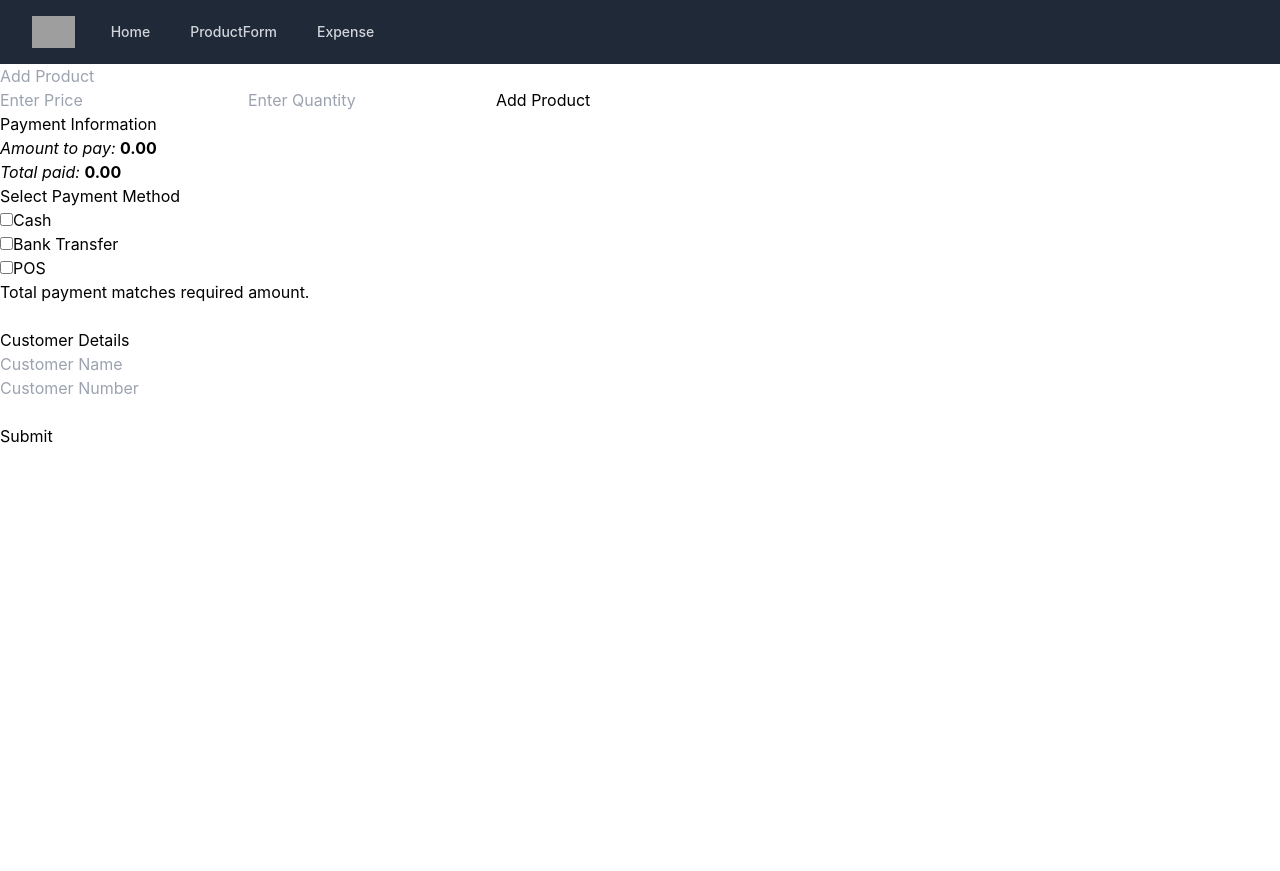
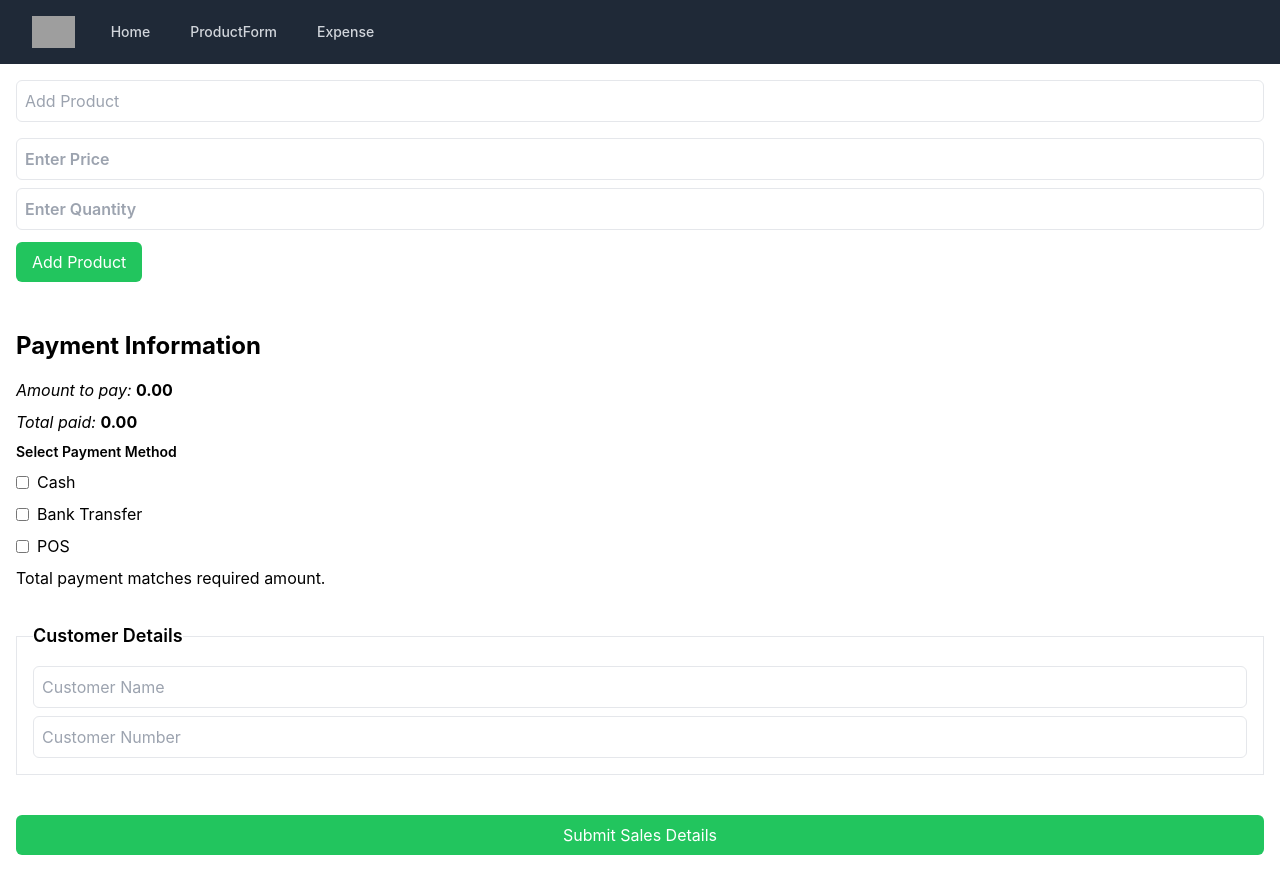
Before and after one commit to abiolatom/Eddietom, a React (Create React App) app: page / in a window 1280 px wide. Before the commit the page ends 800 px from the top, so only its background shows below. Built offline with nearby package versions, Linux system fonts and the light colour scheme; grey boxes are pictures that could not be loaded.

Commit message:
NavBar and TailWind Done

```diff
--- a/src/components/AddExpenseForm.js
+++ b/src/components/AddExpenseForm.js
@@ -59,8 +59,8 @@ const ExpenseForm = ({ addExpense }) => {
             type="number"
             id="amount"
             name="amount"
-            // className="w-full border p-2 rounded-md"
-            className="w-full border p-2 rounded-md appearance-none focus:outline-none focus:border-blue-500"
+            className="w-full border p-2 rounded-md"
+            //className="w-full border p-2 rounded-md appearance-none focus:outline-none focus:border-blue-500"
             value={amount}
             onChange={(e) => setAmount(e.target.value)}
             required
--- a/src/components/AddProduct.js
+++ b/src/components/AddProduct.js
@@ -139,7 +139,6 @@ const AddProduct = () => {
     console.log("selectedProducts after update:", updatedSelectedProducts);
   };
 
-
   const handleCancelSelectedProduct = () => {
     setProductName("");
     setProductPrice("");
@@ -156,8 +155,9 @@ const AddProduct = () => {
   };
 
   return (
-    <div className="container">
+    <div className="container mx-auto p-4">
       <form
+        className="mb-4"
         onSubmit={(event) =>
           selectedProduct
             ? handleUpdateSelectedProduct(event)
@@ -170,10 +170,12 @@ const AddProduct = () => {
           onChange={filterText}
           placeholder="Add Product"
           required
+          className="w-full p-2 border rounded-md font-semi-bold"
         />
-        <ul>
+        <ul className="mt-2">
           {suggestions.map((suggestion) => (
             <li
+              className="cursor-pointer hover:bg-gray-200 p-2 rounded-md"
               key={suggestion.id}
               onClick={() => handleSuggestionClick(suggestion)}
             >
@@ -183,6 +185,7 @@ const AddProduct = () => {
         </ul>
         <input
           value={productPrice}
+          className="w-full mt-2 p-2 border rounded-md font-semibold"
           type="text"
           onChange={handlePriceChange}
           placeholder="Enter Price"
@@ -193,55 +196,70 @@ const AddProduct = () => {
           value={productQuantity}
           type="text"
           onChange={handleQuantityChange}
+          className="w-full mt-2 p-2 border rounded-md font-semibold"
           placeholder="Enter Quantity"
           required
         />
         {selectedProduct ? (
           <div>
-            <button type="submit" onClick={handleUpdateSelectedProduct}>
+            <button
+              className="bg-blue-500 text-white px-4 py-2 mx-4 rounded-md hover:bg-blue-600"
+              type="submit"
+              onClick={handleUpdateSelectedProduct}
+            >
               Save
             </button>
-            <button onClick={handleCancelSelectedProduct}>Cancel</button>
+            <button
+              className="bg-red-400 text-gray-700 px-4 py-2 my-4 mx-4 rounded-md hover:bg-red-700"
+              onClick={handleCancelSelectedProduct}
+            >
+              Cancel
+            </button>
           </div>
         ) : (
-          <button type="submit">Add Product</button>
+          <button
+            className="bg-green-500 mt-3 text-white px-4 py-2 rounded-md hover:bg-green-700"
+            type="submit"
+          >
+            Add Product
+          </button>
         )}
       </form>
 
       {selectedProducts.length > 0 && (
-        <table>
+        <table className="w-full border-collapse border mt-4">
           <thead>
-            <tr>
-              <th> Product Name</th>
-              <th>Price</th>
-              <th>Quantity</th>
-              <th>SubTotal</th>
-              <th>Actions</th>
+            <tr className="bg-gray-200">
+              <th className="border p-2"> Product Name</th>
+              <th className="border p-2">Price</th>
+              <th className="border p-2">Quantity</th>
+              <th className="border p-2">SubTotal</th>
+              <th className="border p-2">Actions</th>
             </tr>
           </thead>
 
           <tbody>
             {selectedProducts.map((product) => (
               <tr key={product.id}>
-                <td> {product.name}</td>
-                <td>{product.price}</td>
-                <td>{product.quantity}</td>
-                <td>{product.subtotal}</td>
-                <td>
-                  <button onClick={() => handleUpdateProductClick(product)}>
+                <td className="border p-2"> {product.name}</td>
+                <td className="border p-2">{product.price}</td>
+                <td className="border p-2">{product.quantity}</td>
+                <td className="border p-2">{product.subtotal}</td>
+                <td className="border p-2">
+                  <button className="border bg-blue-500 text-white mx-3 px-2 py-1 rounded-md hover:bg-blue-600" onClick={() => handleUpdateProductClick(product)}>
                     Update
                   </button>
-                  <button onClick={() => handleDeleteProduct(product.id)}>
+                  <button className="border bg-red-500 text-white mx-3 px-2 py-1 rounded-md hover:bg-red-600 mx-4" onClick={() => handleDeleteProduct(product.id)}>
                     Delete
                   </button>
                 </td>
               </tr>
             ))}
             <tr>
-              <td colSpan="3">
+              <td colSpan="3" className="border p-2">
                 <b>Total Price: </b>
               </td>
-              <td colSpan="2">
+              <td colSpan="2" className="border p-2">
                 <b>{Number(calculateTotalPrice())} </b>
               </td>
             </tr>
--- a/src/components/PaymentMethod.js
+++ b/src/components/PaymentMethod.js
@@ -75,7 +75,7 @@ const PaymentMethod = () => {
 
   const optionsRender = () => {
     return (
-      <div>
+      <div className="mt-2">
         {options.map((option) => {
           const selectedOption = selectedOptions.find(
             (selectedOption) => selectedOption.value === option.value
@@ -89,20 +89,22 @@ const PaymentMethod = () => {
               placeholder={`Enter amount paid by ${option.label}`}
               value={amounts[option.value] || ""}
               onChange={(e) => handleAmountChange(e, option.value)}
+              className="w-full p-2 border rounded-md mt-1"
             />
           ) : null;
           return (
-            <div key={option.value}>
+            <div key={option.value} className="flex items-center mb-2">
               <input
                 type="checkbox"
                 checked={isChecked}
                 onChange={() => handleOptionChange(option.value)}
                 value={option.value}
+                className="mr-2"
               />
-              <label>{option.label} </label>
+              <label className="mr-3">{option.label} </label>
               {paymentInput}
               {isChecked && (
-                <span>
+                <span className="text-gray-600">
                   (Paid:
                   {amounts[option.value] || 0})
                 </span>
@@ -146,20 +148,20 @@ const PaymentMethod = () => {
   };
 
   return (
-    <div>
-      <h1>Payment Information</h1>
-      <p>
+    <div className="container mx-auto p-4">
+      <h1 className="text-2xl font-bold mb-4">Payment Information</h1>
+      <p className="mb-2">
         <em>Amount to pay:</em> <b>{calculateTotalPrice().toFixed(2)}</b>
       </p>
-      <p>
+      <p className="mb-2">
         <em>Total paid:</em> <b>{totalPayment.toFixed(2)}</b>
       </p>
-      <label>Select Payment Method</label> {optionsRender()}
-      <p>{paymentComparison()}</p>
+      <label className="block text-sm font-semibold mb-2">Select Payment Method</label> {optionsRender()}
+      <p className="mb-2">{paymentComparison()}</p>
       <br />
-      <fieldset>
-        <legend>Customer Details</legend>
-        <section>
+      <fieldset className="border p-4 mb-4">
+        <legend className="text-lg font-semibold">Customer Details</legend>
+        <div className="mb-2">
           <input
             type="text"
             id="customerName"
@@ -167,21 +169,23 @@ const PaymentMethod = () => {
             value={customerDetails.customerName}
             onChange={handleCustomerDetailsChange}
             placeholder="Customer Name"
+            className="w-full p-2 border rounded-md"
           />
-        </section>
-        <section>
+        </div>
+        <div>
           <input
             placeholder="Customer Number"
+            className="w-full p-2 border rounded-md"
             type="number"
             id="customerNumber"
             name="customerNumber"
             value={customerDetails.customerNumber}
             onChange={handleCustomerDetailsChange}
           />
-        </section>
+        </div>
       </fieldset>
       <br />
-      <button onClick={handleSubmission}>Submit</button>
+      <button className="w-full bg-green-500 text-white px-4 py-2 rounded-md hover:bg-green-600" onClick={handleSubmission}>Submit Sales Details</button>
     </div>
   );
 };
```
